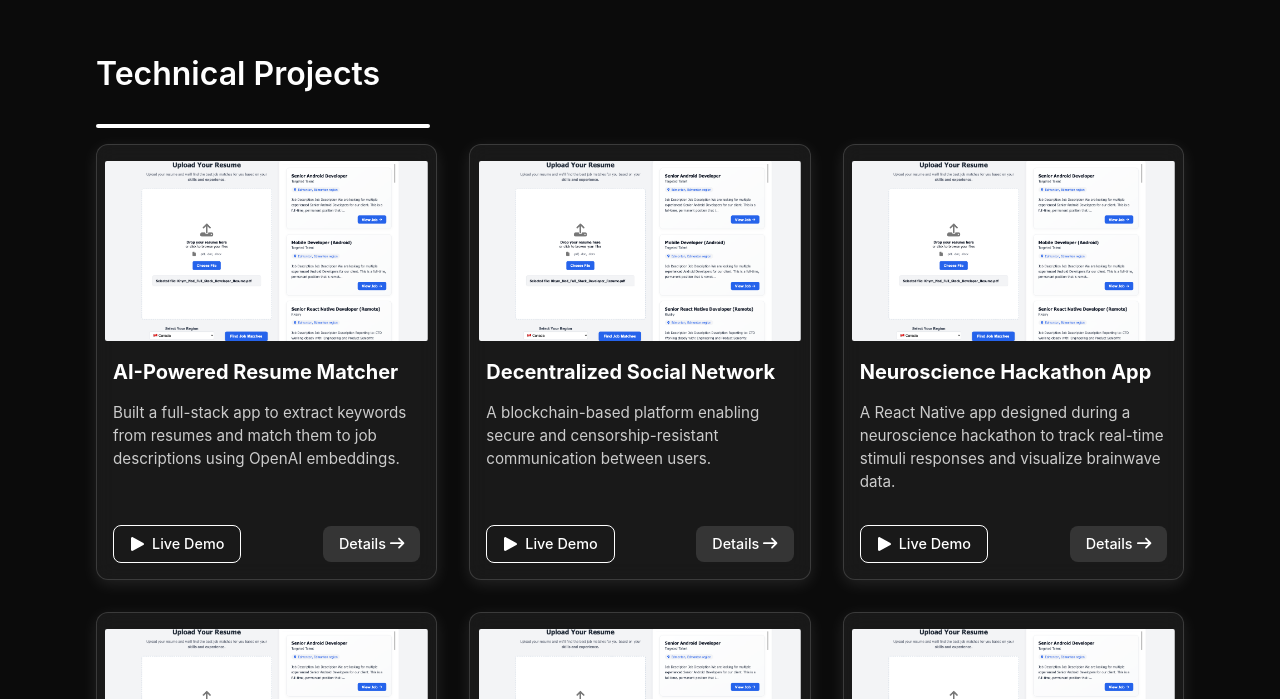
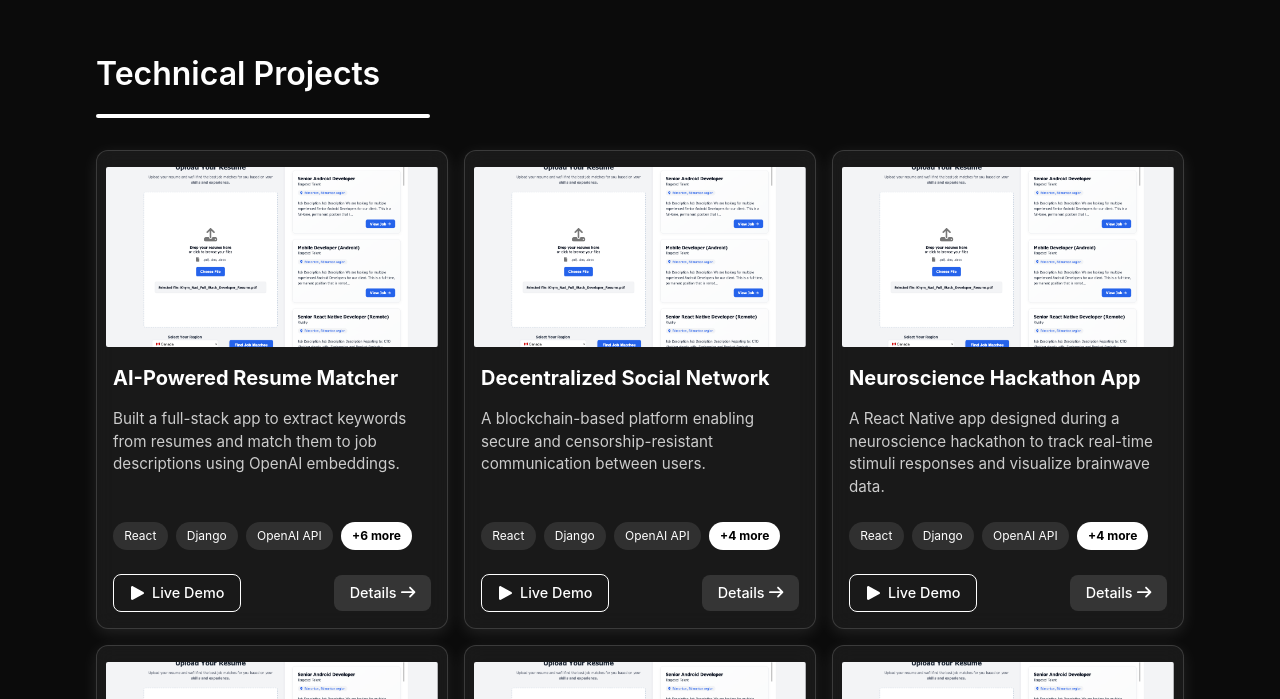
Before and after one commit to KhymNad/portfolio-react, a React app: page / in a window 1280 px wide. Shown: the part 841-1540 px from the top of the page. Built offline with nearby package versions, Linux system fonts and the light colour scheme; the HTML template or start-up script is replaced by a standard one.

Commit message:
added tags to project card

```diff
--- a/src/components/ProjectsSection/ProjectCard.module.css
+++ b/src/components/ProjectsSection/ProjectCard.module.css
@@ -56,6 +56,32 @@
     flex-grow: 1;
 }
 
+.tagList {
+    display: flex;
+    flex-wrap: wrap;
+    gap: 0.5rem;
+    margin-top: 8px;
+    margin-bottom: 8px;
+}
+
+.tag {
+    background-color: rgba(255, 255, 255, 0.1);
+    color: #fff;
+    padding: 0.3rem 0.7rem;
+    border-radius: 20px;
+    font-size: 0.75rem;
+    white-space: nowrap;
+}
+
+.tagOverflow {
+    background-color: #ffffff;
+    color: #000;
+    padding: 0.3rem 0.7rem;
+    border-radius: 20px;
+    font-size: 0.75rem;
+    font-weight: bold;
+}
+
 .links {
     margin-top: 1rem;
     display: flex;
--- a/src/components/ProjectsSection/ProjectCard.tsx
+++ b/src/components/ProjectsSection/ProjectCard.tsx
@@ -9,6 +9,7 @@ interface ProjectCardProps {
     image: string;
     liveDemoLink: string;
     detailsLink: string;
+    tags: string[];
 }
 
 const ProjectCard: React.FC<ProjectCardProps> = ({
@@ -17,6 +18,7 @@ const ProjectCard: React.FC<ProjectCardProps> = ({
     image,
     liveDemoLink,
     detailsLink,
+    tags,
 }) => {
     return (
         <div className={styles.card}>
@@ -26,6 +28,20 @@ const ProjectCard: React.FC<ProjectCardProps> = ({
             <div className={styles.content}>
                 <h3>{title}</h3>
                 <p>{description}</p>
+                {tags && tags.length > 0 && (
+                    <div className={styles.tagList}>
+                        {tags.slice(0, 3).map((tag, i) => (
+                            <span key={i} className={styles.tag}>
+                                {tag}
+                            </span>
+                        ))}
+                        {tags.length > 3 && (
+                            <span className={styles.tagOverflow}>
+                                +{tags.length - 3} more
+                            </span>
+                        )}
+                    </div>
+                )}
                 <div className={styles.links}>
                     <a
                         href={liveDemoLink}
--- a/src/components/ProjectsSection/ProjectSection.module.css
+++ b/src/components/ProjectsSection/ProjectSection.module.css
@@ -23,7 +23,7 @@
 }
 
 .section_title {
-    margin-bottom: 1rem;
+    margin-bottom: 2rem;
     max-width: 600px;
     display: flex;
     flex-direction: column;
@@ -33,6 +33,7 @@
 .title {
     font-size: 2rem;
     font-weight: 600;
+    margin-bottom: 1rem;;
 }
 
 .underline {
@@ -45,5 +46,5 @@
 .project_grid {
     display: grid;
     grid-template-columns: repeat(3, 1fr);
-    gap: 2rem;
+    gap: 1rem;
 }
--- a/src/components/ProjectsSection/ProjectSection.tsx
+++ b/src/components/ProjectsSection/ProjectSection.tsx
@@ -9,6 +9,7 @@ const projects = [
         image: '../../images/projects/resume-matcher-thumb.png',
         liveDemoLink: 'https://your-resume-demo-link.com',
         detailsLink: 'https://github.com/your-repo/resume-matcher',
+        tags: ['React', 'Django', 'OpenAI API', 'PostgreSQL', 'TypeScript', 'Tailwind', 'Auth0', 'extra1', 'easy2'],
     },
     {
         title: 'Decentralized Social Network',
@@ -16,6 +17,7 @@ const projects = [
         image: '../../images/projects/resume-matcher-thumb.png',
         liveDemoLink: 'https://your-social-demo.com',
         detailsLink: 'https://github.com/your-repo/decentralized-social',
+        tags: ['React', 'Django', 'OpenAI API', 'PostgreSQL', 'TypeScript', 'Tailwind', 'Auth0'],
     },
     {
         title: 'Neuroscience Hackathon App',
@@ -23,6 +25,7 @@ const projects = [
         image: '../../images/projects/resume-matcher-thumb.png',
         liveDemoLink: 'https://your-hackathon-demo.com',
         detailsLink: 'https://github.com/your-repo/neuro-hackathon-app',
+        tags: ['React', 'Django', 'OpenAI API', 'PostgreSQL', 'TypeScript', 'Tailwind', 'Auth0'],
     },
     {
         title: 'Neuroscience Hackathon App',
@@ -30,6 +33,7 @@ const projects = [
         image: '../../images/projects/resume-matcher-thumb.png',
         liveDemoLink: 'https://your-hackathon-demo.com',
         detailsLink: 'https://github.com/your-repo/neuro-hackathon-app',
+        tags: ['React', 'Django', 'OpenAI API', 'PostgreSQL', 'TypeScript', 'Tailwind', 'Auth0'],
     },
     {
         title: 'Neuroscience Hackathon App',
@@ -37,6 +41,7 @@ const projects = [
         image: '../../images/projects/resume-matcher-thumb.png',
         liveDemoLink: 'https://your-hackathon-demo.com',
         detailsLink: 'https://github.com/your-repo/neuro-hackathon-app',
+        tags: ['React', 'Django', 'OpenAI API', 'PostgreSQL', 'TypeScript', 'Tailwind', 'Auth0'],
     },
     {
         title: 'Neuroscience Hackathon App',
@@ -44,6 +49,7 @@ const projects = [
         image: '../../images/projects/resume-matcher-thumb.png',
         liveDemoLink: 'https://your-hackathon-demo.com',
         detailsLink: 'https://github.com/your-repo/neuro-hackathon-app',
+        tags: ['React', 'Django', 'OpenAI API', 'PostgreSQL', 'TypeScript', 'Tailwind', 'Auth0'],
     },
 ];
 
```
